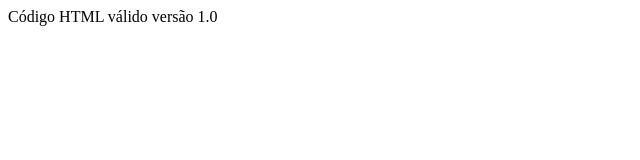
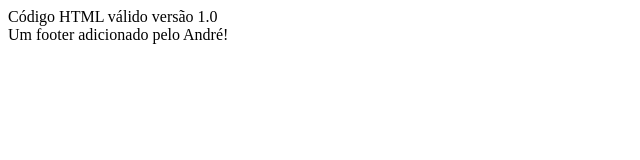
Before and after one commit to lbiagio/Topicos-Especiais-Fatec, a plain HTML site: page index.html in a window 1280 px wide. Shown: the whole page, without its empty margins (0-640 px from the left). Drawn offline with Linux system fonts and the light colour scheme.

Commit message:
adiciona um footer

```diff
--- a/index.html
+++ b/index.html
@@ -2,9 +2,10 @@
 <html lang="pt-br">
   <head>
     <title>Projeto fatec</title>
-    <meta charset="utf-8">
+    <meta charset="utf-8" />
   </head>
   <body>
     Código HTML válido versão 1.0
   </body>
+  <footer>Um footer adicionado pelo André!</footer>
 </html>
```
